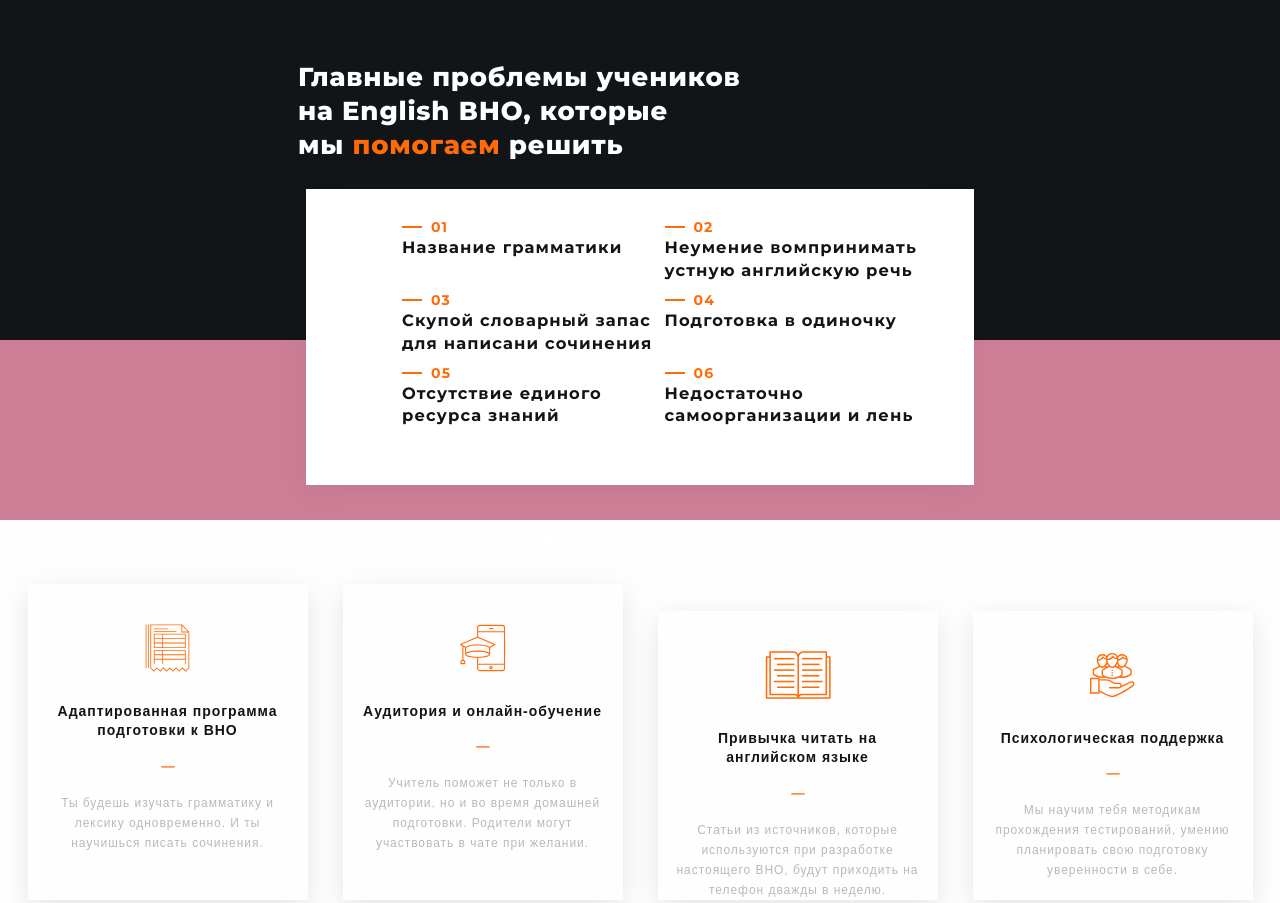
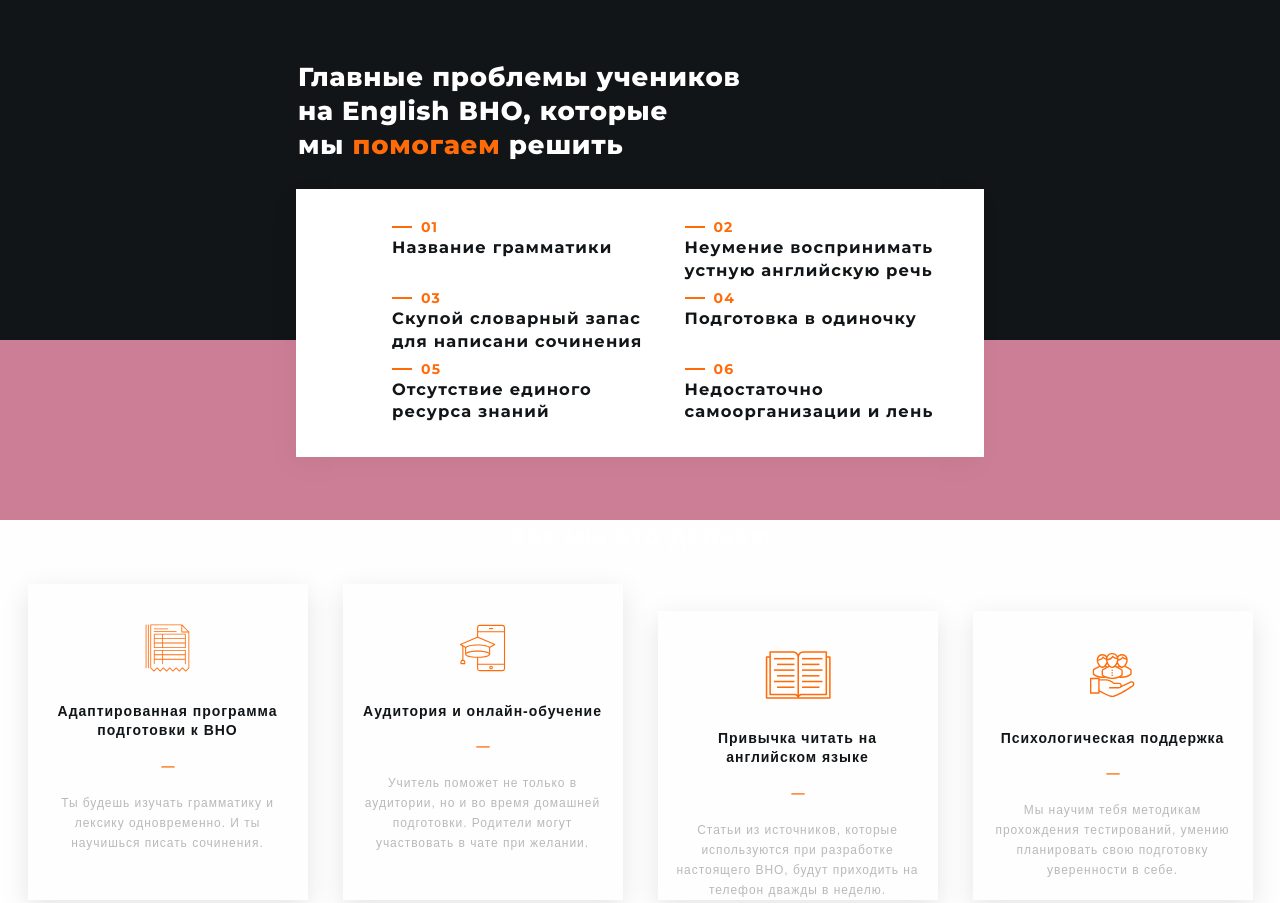
Before and after one commit to TatyanaLozova/project-team-12, a website built with Parcel: page src/index.html in a window 1280 px wide. Shown: the top 903 px of the page. Built offline with nearby package versions, Linux system fonts and the light colour scheme.

Commit message:
правки в секции 2

```diff
--- a/src/partials/section2.html
+++ b/src/partials/section2.html
@@ -5,11 +5,10 @@
             <span class="text-accent">помогаем</span> решить
         </h2>
         <!-- <picture>
-          <source srcset="
-                      ./images/noun_Campfire.jpg 1x,
-                      ./images/noun_Campfire@2x.jpg 2x
-                      " media="(min-width:1200px)" />
-                    <img src="./images/noun_Campfire.jpg" alt="Fire" width="455" />
+          <source srcset="./images/noun_Campfire.jpg 1x,
+          ./images/noun_Campfire_@2x.jpg 2x"
+           media="(min-width:1680px)" />
+        <img src="./images/noun_Campfire.jpg" alt="Fire" width="455" />
         </picture> -->
     </div>
     <ul class="list solut">
@@ -19,7 +18,7 @@
     </li>
     <li class="solut-item">
     <span class="solut-number">02</span>
-      <h3 class="solut-name">Неумение вомпринимать устную английскую речь</h3>
+      <h3 class="solut-name">Неумение воcпринимать устную английскую речь</h3>
     </li>
     <li class="solut-item">
       <span class="solut-number">03</span>
--- a/src/sass/layouts/_section_2_solution.scss
+++ b/src/sass/_section_2_solution.scss
@@ -80,7 +80,7 @@
   padding: 20px 14px 20px 30px;
 
   @media screen and (min-width: 768px) {
-    max-width: 668px;
+    max-width: 688px;
     width: 100%;
     top: 189px;
     padding: 30px 47px 26px 96px;
@@ -89,6 +89,7 @@
 
     display: flex;
     flex-wrap: wrap;
+    justify-content: space-between;
   }
 
   @media screen and (min-width: 1680px) {
@@ -96,17 +97,30 @@
     width: 100%;
     top: 348px;
     font-size: 20px;
+    line-height: 1.2;
     padding: 70px 112px 62px 114px;
   }
 }
 
 .solut-item {
+  margin-bottom: 10px;
+
   @media screen and (min-width: 768px) {
-    flex-basis: calc(100% / 2);
-    margin-bottom: 32px;
+    flex-basis: calc((100% - 1 * 40px) / 2);
+    margin-bottom: 8px;
   }
   @media screen and (min-width: 1680px) {
-    flex-basis: calc(100% / 3);
+    flex-basis: calc((100% - 2 * 60px) / 3);
+    margin-bottom: 0px;
+  }
+  &:last-child {
+    margin-bottom: 0;
+  }
+}
+
+.solut-item:nth-child(-n + 3) {
+  @media screen and (min-width: 1680px) {
+    margin-bottom: 32px;
   }
 }
 
@@ -125,7 +139,3 @@
     margin-right: 9px;
   }
 }
-
-.solut-item:not(:last-child) {
-  margin-bottom: 10px;
-}
--- a/src/sass/main.scss
+++ b/src/sass/main.scss
@@ -1,6 +1,6 @@
 @import './base/normalize';
 @import './utils/variables';
 @import './base/common';
-@import './layouts/_section_2_solution';
+@import './section_2_solution';
 @import './section-3-how-we-do-this.scss';
 @import './section_4_our_programe';
```
